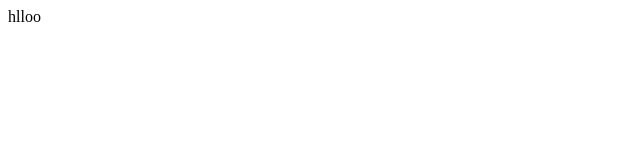
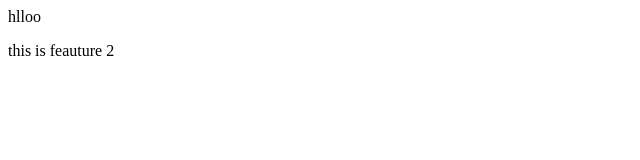
Before and after one commit to AlishbaChohan/local, a plain HTML site: page index.html in a window 1280 px wide. Shown: the whole page, without its empty margins (0-640 px from the left). Drawn offline with Linux system fonts and the light colour scheme.

Commit message:
addng new branch feature1

```diff
--- a/index.html
+++ b/index.html
@@ -1 +1,2 @@
 <p>hlloo</p>
+<p>this is feauture 2</p>
```
